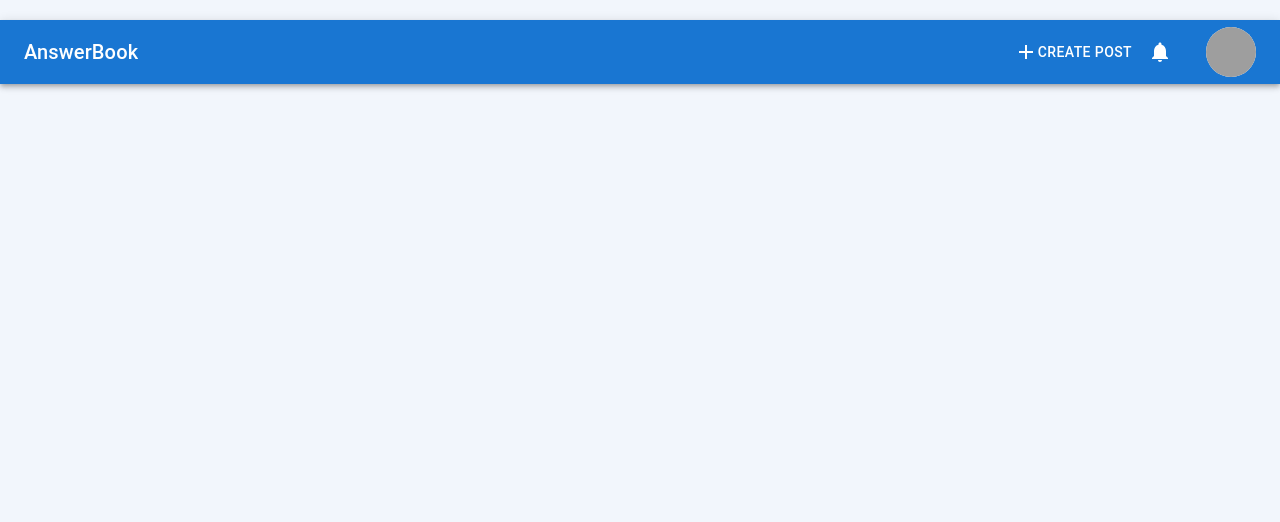
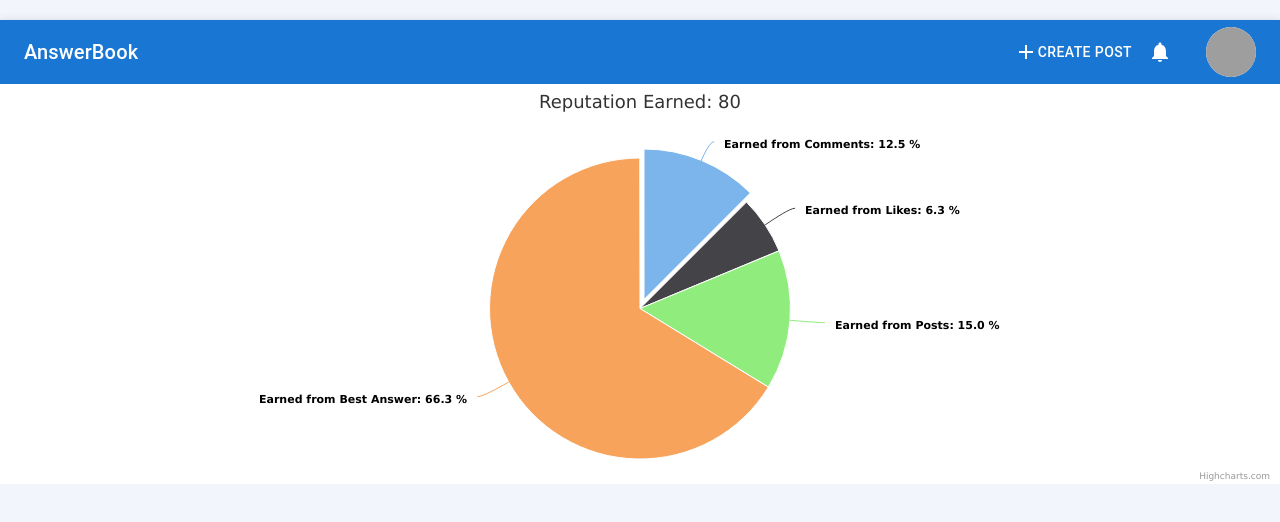
Before and after one commit to shivambhojani/AnserBook-UI, a React (Create React App) app: page /analyticsappreciation in a window 1280 px wide. Shown: the top 522 px of the page. Built offline with nearby package versions, Linux system fonts and the light colour scheme; grey boxes are pictures that could not be loaded.

Commit message:
added appreciation analytics

```diff
--- a/src/Routing.tsx
+++ b/src/Routing.tsx
@@ -1,19 +1,19 @@
-import { Routes, Route, BrowserRouter } from 'react-router-dom';
+import { Routes, Route, BrowserRouter } from "react-router-dom";
 import Post from "./components/Post/Post";
 import EditAppreciation from "./components/Appreciation/EditAppreciation";
 import Feeds from "./components/Feed/Feeds";
-import MyAccount from './components/ProfilePage/MyAccount';
+import MyAccount from "./components/ProfilePage/MyAccount";
+import AnalyticsAppreciation from "./components/Appreciation/AnalyticsAppreciation";
 const Routing: React.FC = () => {
   return (
-
     <Routes>
       <Route path="/" element={<Feeds />} />
       <Route path="/post" element={<Post />} />
       <Route path="/editappreciation" element={<EditAppreciation />} />
       <Route path="/userprofile" element={<MyAccount />} />
+      <Route path="analyticsappreciation" element={<AnalyticsAppreciation />} />
     </Routes>
-
   );
-}
+};
 
 export default Routing;
--- a/src/components/Appreciation/AnalyticsAppreciation.tsx
+++ b/src/components/Appreciation/AnalyticsAppreciation.tsx
@@ -1,27 +1,73 @@
-import { Pie } from "react-chartjs-2";
+import React from "react";
+import Highcharts from "highcharts/highstock";
+import PieChart from "highcharts-react-official";
 
-interface DatasetType {
-  data: number[];
-  backgroundColor: string[];
-}
-
-function AnalayticsAppreciation({
-  labels = ["2010", "2012", "2014", "2016", "2018"],
-  datasets = [
+const options = {
+  chart: {
+    plotBackgroundColor: null,
+    plotBorderWidth: null,
+    plotShadow: false,
+    type: "pie",
+  },
+  title: {
+    text: "Reputation Earned: 80",
+  },
+  tooltip: {
+    pointFormat: "{series.name}: <b>{point.percentage:.1f}%</b>",
+  },
+  accessibility: {
+    point: {
+      valueSuffix: "%",
+    },
+  },
+  plotOptions: {
+    pie: {
+      allowPointSelect: true,
+      cursor: "pointer",
+      dataLabels: {
+        enabled: true,
+        format: "<b>{point.name}</b>: {point.percentage:.1f} %",
+      },
+    },
+  },
+  series: [
     {
-      data: [2000, 4000, 2300, 2222, 3333],
-      backgroundColor: ["#003f5c", "#58508d", "#bc5090", "#ff6361", "#ffa600"],
+      name: "Brands",
+      colorByPoint: true,
+      data: [
+        {
+          name: "Earned from Comments",
+          y: 10,
+          sliced: true,
+          selected: true,
+        },
+        {
+          name: "Earned from Likes",
+          y: 5,
+        },
+        {
+          name: "Earned from Posts",
+          y: 12,
+        },
+        {
+          name: "Earned from Best Answer",
+          y: 53,
+        },
+      ],
     },
   ],
-}) {
-  return (
-    <Pie
-      data={{
-        labels: labels,
-        datasets: datasets,
-      }}
-    />
-  );
+};
+
+export default class AnalyticsAppreciation extends React.Component {
+  constructor(props: any) {
+    super(props);
+  }
+
+  render() {
+    return (
+      <div>
+        <PieChart highcharts={Highcharts} options={options} />
+      </div>
+    );
+  }
 }
-
-export default AnalayticsAppreciation;
--- a/src/components/ProfilePage/MyAccount.tsx
+++ b/src/components/ProfilePage/MyAccount.tsx
@@ -1,35 +1,46 @@
-import * as React from 'react';
-import Box from '@mui/material/Box';
-import Tab from '@mui/material/Tab';
-import TabContext from '@mui/lab/TabContext';
-import TabList from '@mui/lab/TabList';
-import TabPanel from '@mui/lab/TabPanel';
-import ProfilePage from './ProfilePage';
-import "./MyAccount.css"
-import MyFriends from './MyFriends';
+import * as React from "react";
+import Box from "@mui/material/Box";
+import Tab from "@mui/material/Tab";
+import TabContext from "@mui/lab/TabContext";
+import TabList from "@mui/lab/TabList";
+import TabPanel from "@mui/lab/TabPanel";
+import ProfilePage from "./ProfilePage";
+import "./MyAccount.css";
+import MyFriends from "./MyFriends";
+import AnalyticsAppreciation from "../Appreciation/AnalyticsAppreciation";
 
 export default function LabTabs() {
-  const [value, setValue] = React.useState('1');
+  const [value, setValue] = React.useState("1");
 
   const handleChange = (event: React.SyntheticEvent, newValue: string) => {
     setValue(newValue);
   };
 
   return (
-    <Box sx={{ width: '100%', typography: 'body1' }}>
+    <Box sx={{ width: "100%", typography: "body1" }}>
       <TabContext value={value}>
-        <Box sx={{ borderBottom: 1, borderColor: 'divider' }}>
-          <div className='Tabs'>
+        <Box sx={{ borderBottom: 1, borderColor: "divider" }}>
+          <div className="Tabs">
             <TabList onChange={handleChange} aria-label="lab API tabs example">
               <Tab label="Profile Settings" value="1" />
               <Tab label="My Posts" value="2" />
               <Tab label="My Friends" value="3" />
+              <Tab label="My Reputation" value="4" />
             </TabList>
           </div>
         </Box>
-        <TabPanel value="1"><ProfilePage></ProfilePage></TabPanel>
-        <TabPanel value="2"><h1>My Posts</h1></TabPanel>
-        <TabPanel value="3"><MyFriends></MyFriends></TabPanel>
+        <TabPanel value="1">
+          <ProfilePage></ProfilePage>
+        </TabPanel>
+        <TabPanel value="2">
+          <h1>My Posts</h1>
+        </TabPanel>
+        <TabPanel value="3">
+          <MyFriends></MyFriends>
+        </TabPanel>
+        <TabPanel value="4">
+          <AnalyticsAppreciation />
+        </TabPanel>
       </TabContext>
     </Box>
   );
```
Also changed, not shown: package.json (+2 -5 lines), 1 other file (tests, documents, lock files or other folders). Lines whose indentation alone changed are shown as unchanged.
